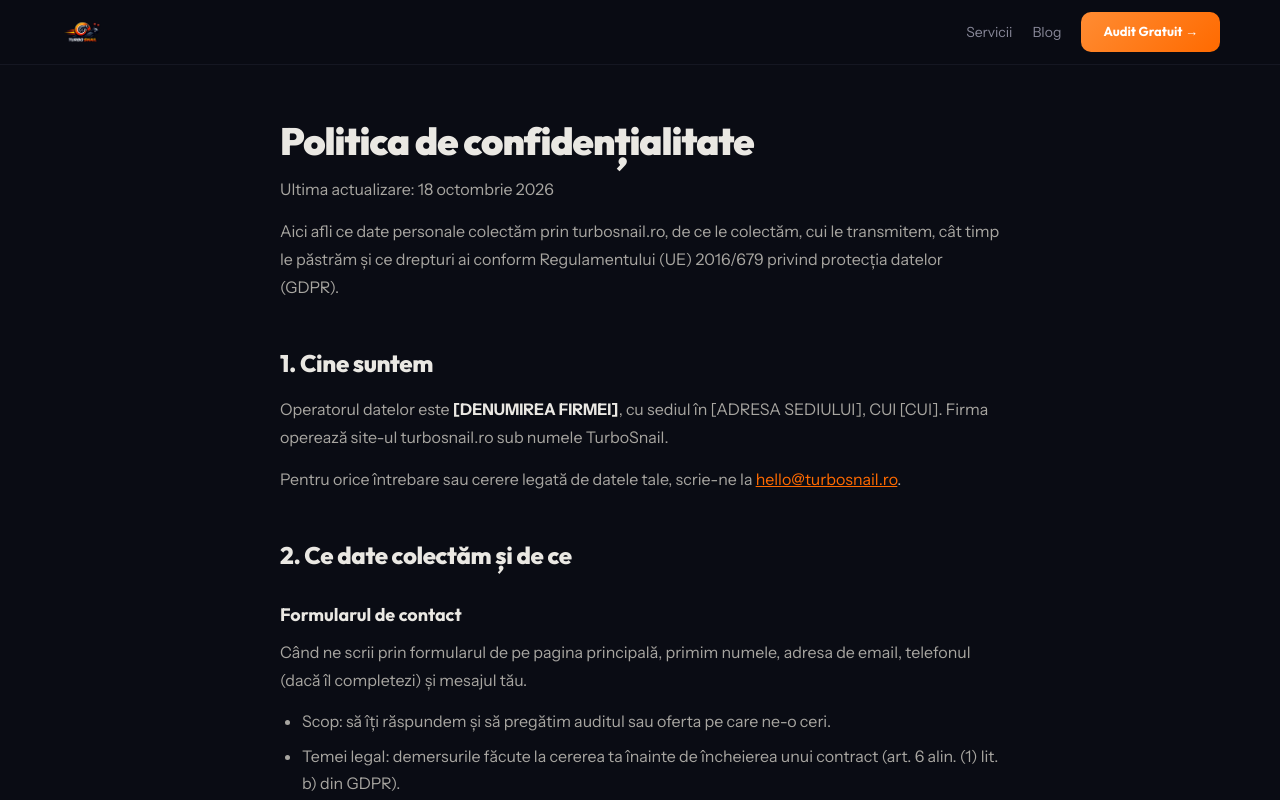
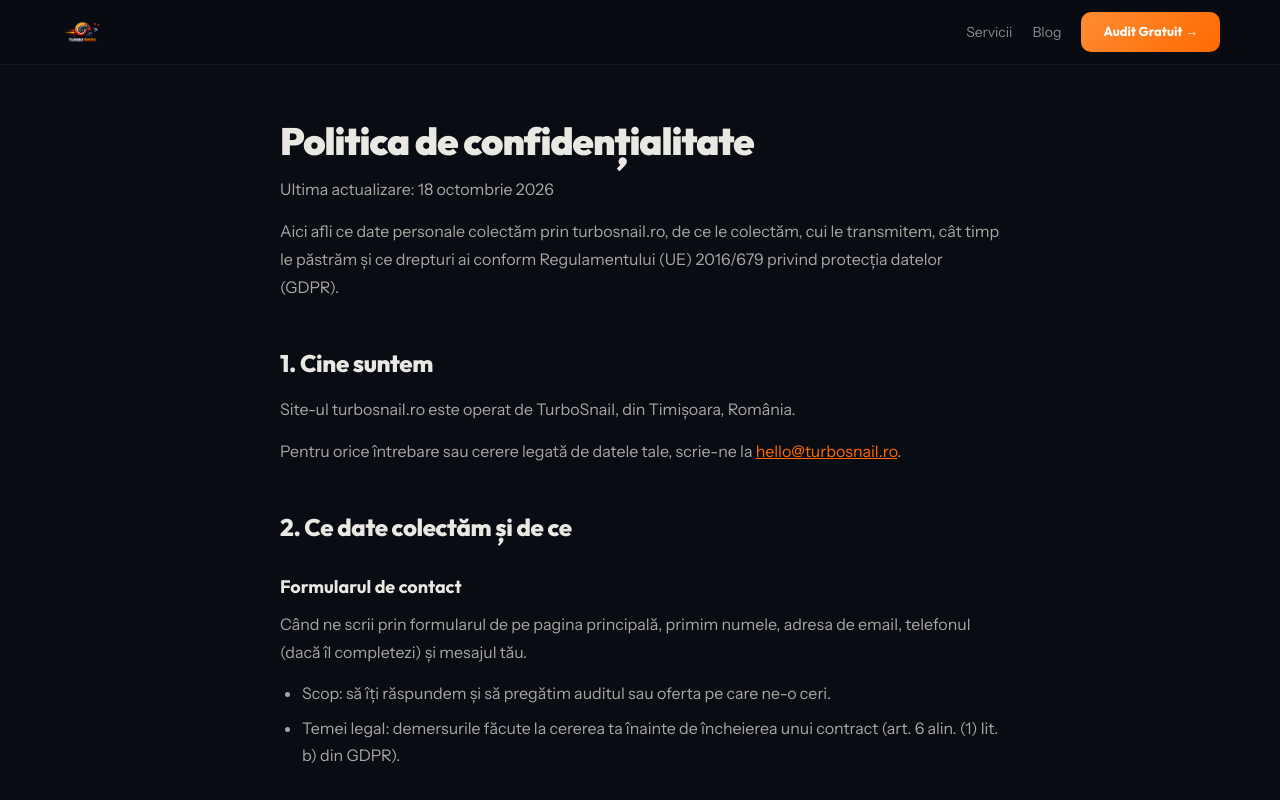
Before and after one commit to danielmoldovan1-create/turbosnail, a Next.js app: page /politica-de-confidentialitate in a window 1280 px wide. Shown: the top 800 px of the page. Built offline with nearby package versions, Linux system fonts and the light colour scheme.

Commit message:
politica de confidențialitate: fără placeholdere până primim datele firmei
Co-Authored-By: Claude Opus 5.5 <noreply@anthropic.com>
Claude-Session: https://claude.ai/code/session_01ELzrfVTTe8JtvE3HnA58Hd

```diff
--- a/app/politica-de-confidentialitate/page.tsx
+++ b/app/politica-de-confidentialitate/page.tsx
@@ -1,11 +1,4 @@
 import type { Metadata } from "next";
-
-// Legal entity that operates turbosnail.ro: fill in before publishing
-const OPERATOR = {
-  denumire: "[DENUMIREA FIRMEI]",
-  sediu: "[ADRESA SEDIULUI]",
-  cui: "[CUI]",
-};
 
 const EMAIL = "hello@turbosnail.ro";
 
@@ -70,7 +63,7 @@ export default function PoliticaDeConfidentialitate() {
 
         <h2>1. Cine suntem</h2>
         <p>
-          Operatorul datelor este <strong>{OPERATOR.denumire}</strong>, cu sediul în {OPERATOR.sediu}, CUI {OPERATOR.cui}. Firma operează site-ul turbosnail.ro sub numele TurboSnail.
+          Site-ul turbosnail.ro este operat de TurboSnail, din Timișoara, România.
         </p>
         <p>
           Pentru orice întrebare sau cerere legată de datele tale, scrie-ne la <a href={`mailto:${EMAIL}`}>{EMAIL}</a>.
```
Also changed, not shown: seo-data/changelog.md.
